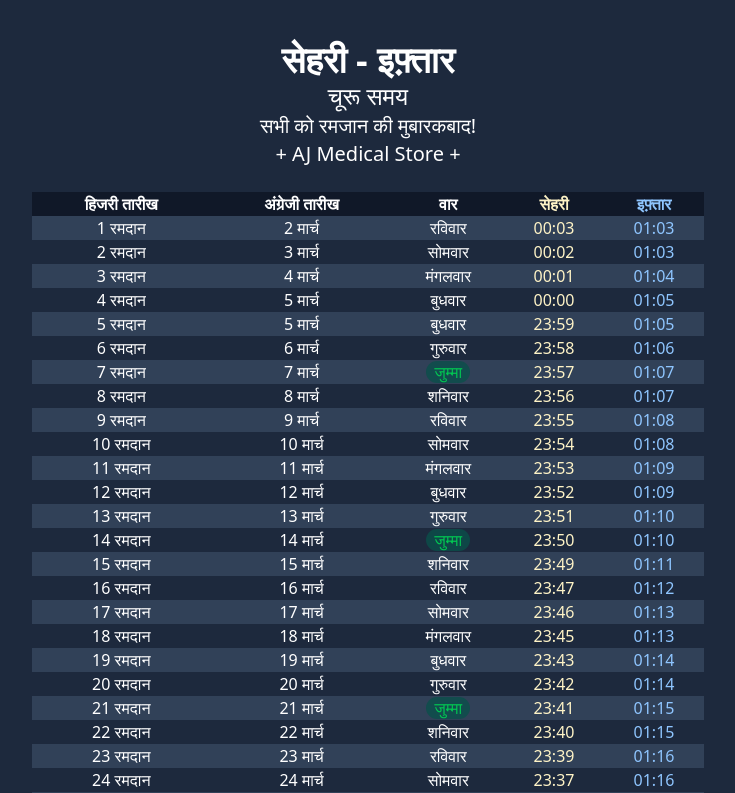
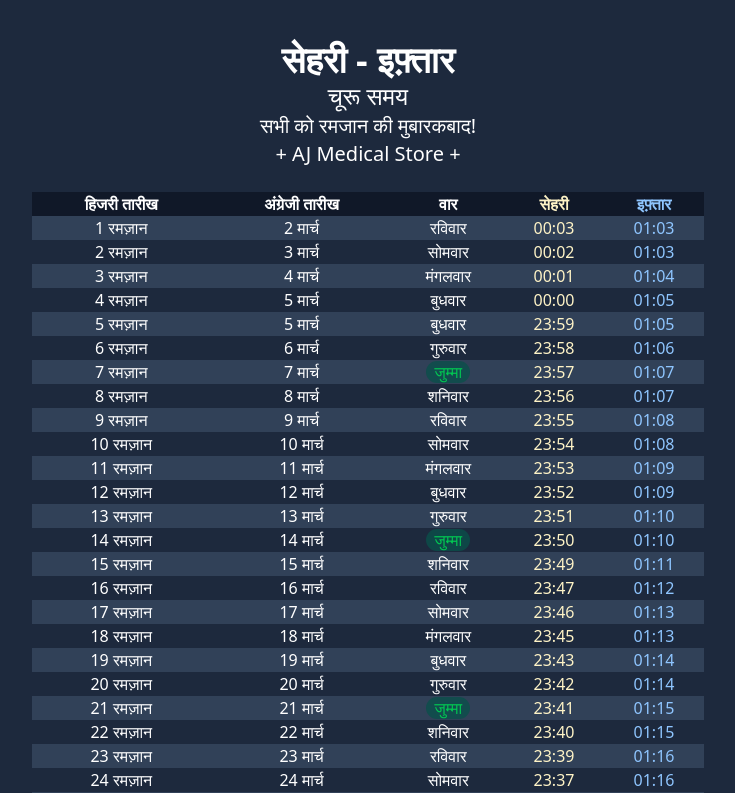
Before and after one commit to syeduroojkamal/churu-sehri-iftar-2025, a React (Vite) app: page / in a window 1280 px wide. Shown: the top 793 px of the page, without its empty margins (272-1007 px from the left). Built offline with nearby package versions, Linux system fonts and the light colour scheme.

Commit message:
fix: spelling ramadan

```diff
--- a/src/components/Dua.tsx
+++ b/src/components/Dua.tsx
@@ -16,7 +16,7 @@ const Dua = () => {
         <div className="underline">इफ्तार की दुआ</div>
         <div>
           अल्लाहुम्मा इन्नी लका सुम्तु वबिका आमन्तु व अलैका तवक्कल्तु व अला
-          रिज्किका अफ्तरतु।
+          रिज्किका अफ्तरतु ।
         </div>
       </div>
       <div>
@@ -25,8 +25,8 @@ const Dua = () => {
           सुब्हानल मालिकिल्कुहूस, सुब्हाना जिल मुलुकि वल मलकूति सुब्हाना जिल
           इज्जति वल्अज्मति वल्हेबति वल्कुदरति वल किबरियाई वल्जबरूत । सुब्हानल
           मलिकिल हय्यिल्लजी लायनामु वलायमृतु सुब्बूहुन कुद्दूसुन रब्बुना व
-          रब्बुल मलाइकति वरूह । अल्लाहुम्मा अजिरना मिनन्नार। या मुजीरू या मुजीरू
-          या मुजीर।
+          रब्बुल मलाइकति वरूह । अल्लाहुम्मा अजिरना मिनन्नार । या मुजीरू या
+          मुजीरू या मुजीर ।
         </div>
       </div>
     </section>
--- a/src/components/Main.tsx
+++ b/src/components/Main.tsx
@@ -228,7 +228,7 @@ const Main = () => {
               key={index}
               className="bg-white odd:bg-slate-700 even:bg-slate-800"
             >
-              <td>{(index + 1).toString()} रमदान</td>
+              <td>{(index + 1).toString() + " रमज़ान"}</td>
               <td>{day.sehri.getDate() + " मार्च"}</td>
               <td>{getDayString(day)}</td>
               <td className="text-amber-100">{getSehriTime(day)}</td>
```
